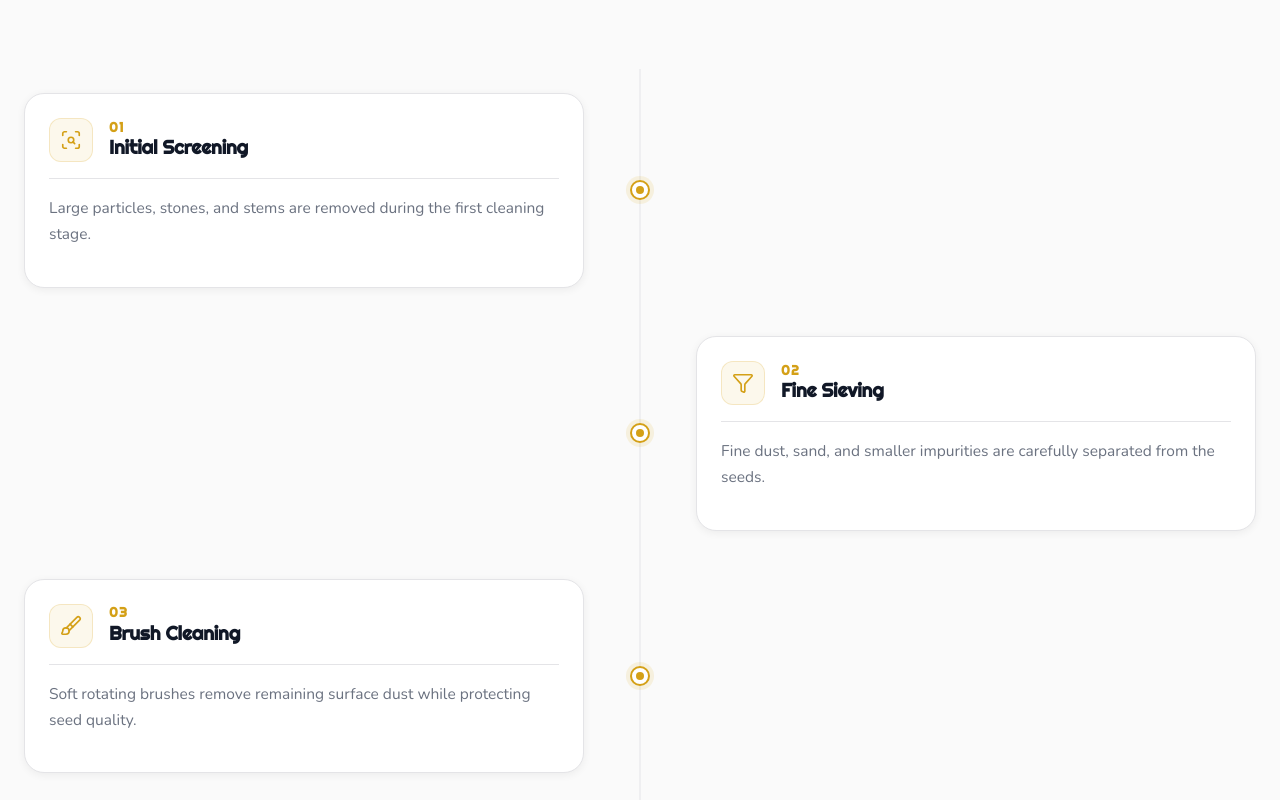
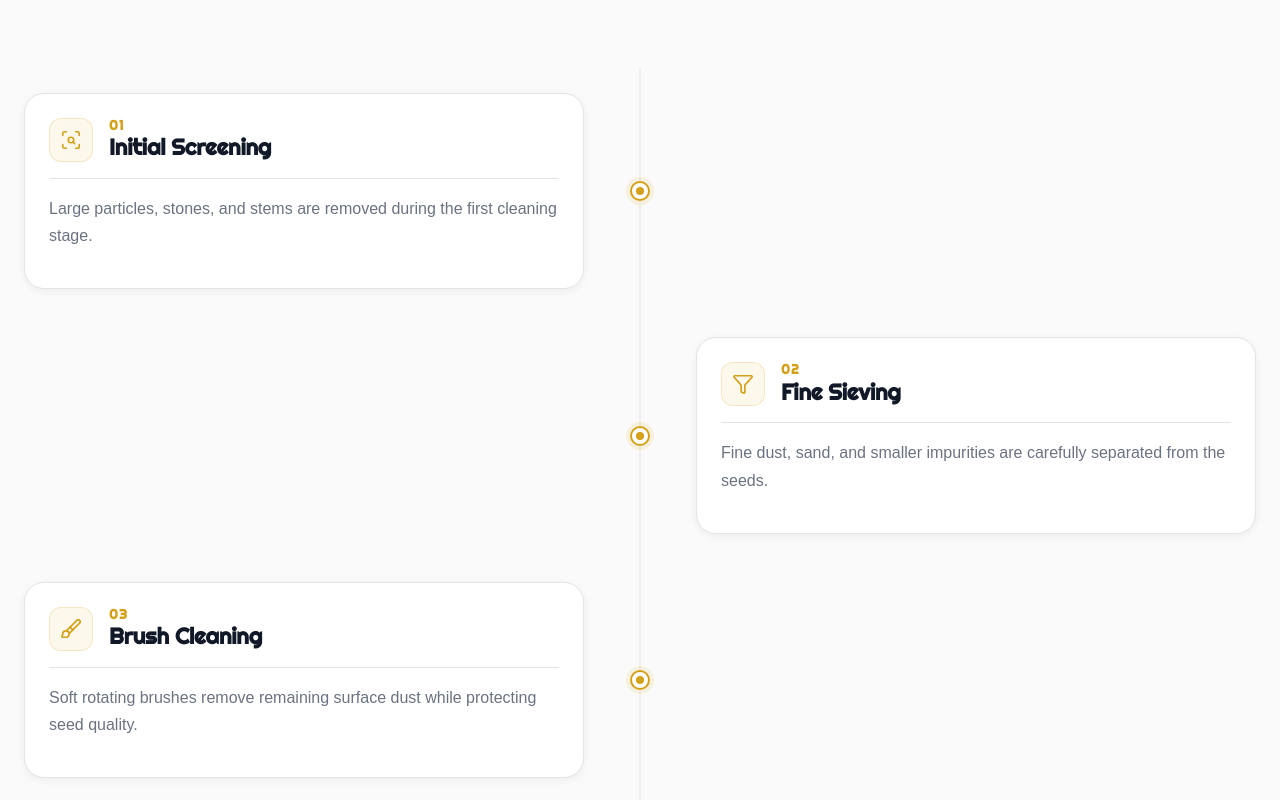
Before and after one commit to nahomugr-6192-17-ui/Ethio-Nug, a React (Vite) app: page / in a window 1280 px wide. Shown: the part 1240-2040 px from the top of the page. Built offline with nearby package versions, Linux system fonts and the light colour scheme.

Commit message:
Process updated

```diff
--- a/src/Process.css
+++ b/src/Process.css
@@ -242,7 +242,7 @@
 
 .process__card-title {
   font-family: var(--font-heading);
-  font-size: clamp(1.1rem, 2.5vw, 1.2rem);
+  font-size: clamp(1.1rem, 2.5vw, 1.4rem);
   font-weight: 700;
   color: var(--color-neutral-900);
   line-height: 1.2;
@@ -261,7 +261,7 @@
 /* Description */
 .process__card-desc {
   font-family: var(--font-body);
-  font-size: clamp(0.7rem, 1.5vw, 0.97rem);
+  font-size: clamp(0.7rem, 1.5vw, 1rem);
   line-height: 1.7;
   color: var(--color-neutral-500);
   transition: color var(--transition-base);
--- a/src/index.css
+++ b/src/index.css
@@ -2,7 +2,7 @@
    ETHIO-NUG — GLOBAL DESIGN SYSTEM
    ============================================= */
 
-@import url('https://fonts.googleapis.com/css2?family=Nunito:wght@400;500;600;700&family=Righteous:wght@400;500;600;700&display=swap');
+@import url('https://fonts.googleapis.com/css2?family=Bebas+Neue:wght@400;500;600;700&family=Righteous:wght@400;500;600;700&display=swap');
 
 /* ---- CSS CUSTOM PROPERTIES ---- */
 :root {
```
